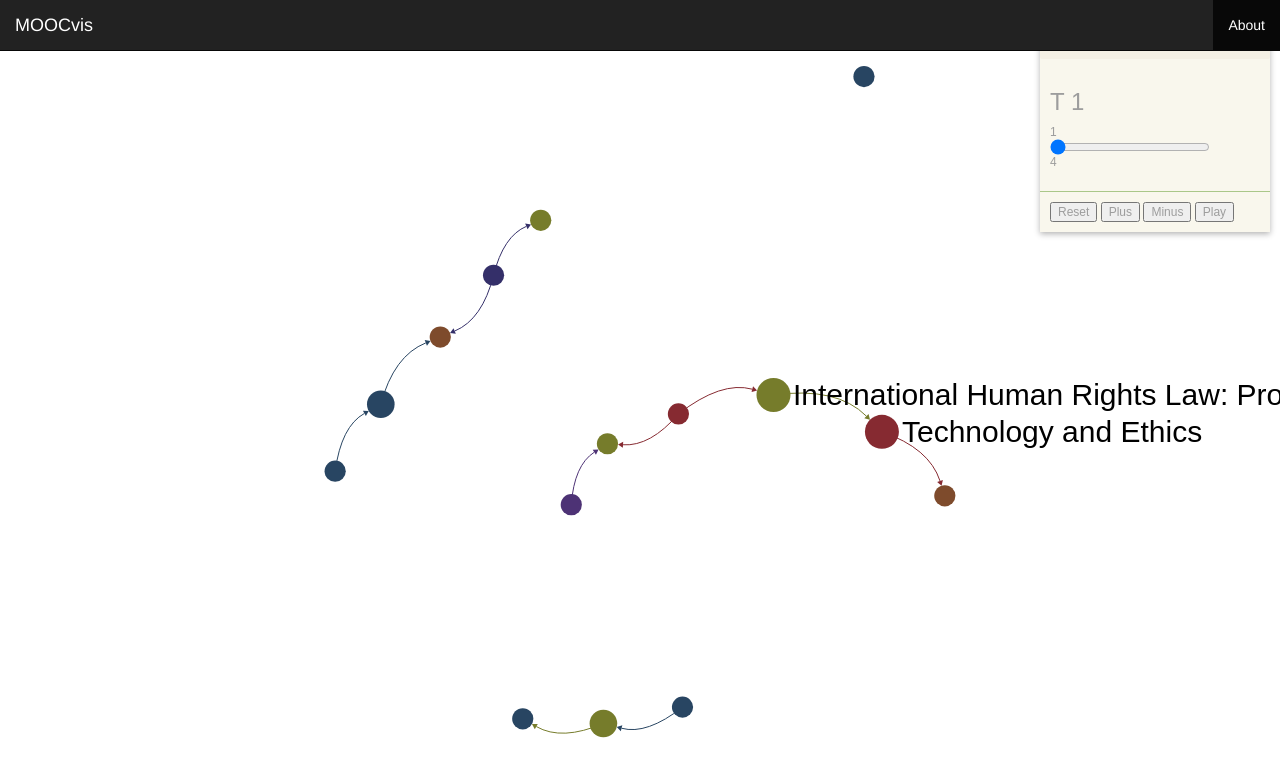
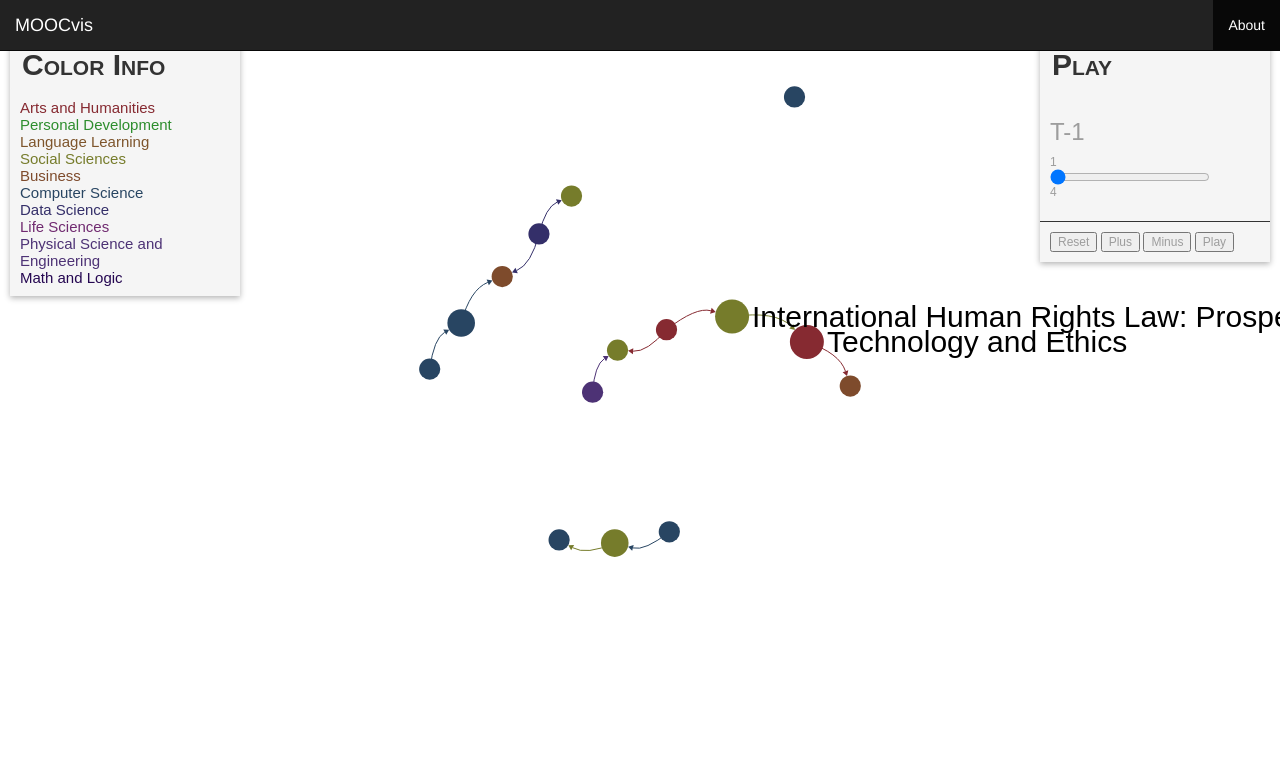
Before and after one commit to heungseok/MOOC_vis, a website with bundled scripts: page index.html in a window 1280 px wide. Built offline with nearby package versions, Linux system fonts and the light colour scheme; files whose address does not match are found by name.

Commit message:
setting with d3 parcoords

```diff
--- a/index.html
+++ b/index.html
@@ -92,13 +92,31 @@
     </nav>
 
     <div id="container">
+        <div id="basic-info-pane">
+            <h2 class="underline">Color Info</h2>
+            <div class="colorCode-info">
+                <span class="colorCode" style="color:#862a31">Arts and Humanities<br></span>
+                <span class="colorCode" style="color:#2d8d2d">Personal Development<br></span>
+                <span class="colorCode" style="color:#7e552c">Language Learning<br></span>
+                <span class="colorCode" style="color:#767c2b">Social Sciences<br></span>
+                <span class="colorCode" style="color:#7e4b2c">Business<br></span>
+                <span class="colorCode" style="color:#284562">Computer Science<br></span>
+                <span class="colorCode" style="color:#342f69">Data Science<br></span>
+                <span class="colorCode" style="color:#702a70">Life Sciences<br></span>
+                <span class="colorCode" style="color:#4d3275">Physical Science and Engineering<br></span>
+                <span class="colorCode" style="color:#250751">Math and Logic<br></span>
+
+            </div>
+
+        </div>
         <div id="graph-container"></div>
+        <div id="pc-container"></div>
 
         <div id="control-pane">
-            <h2 class="underline">filters</h2>
+            <h2 class="underline">Play</h2>
 
             <div>
-                <h3>T <span id="current_date">1</span></h3>
+                <h3>T-<span id="current_date">1</span></h3>
                 1 <input id="min-degree" type="range" min="1" max="4" value="0" step="1" onchange="showValue(this.value)" /> <span id="max-degree-value">4</span><br>
             </div>
             <span class="line"></span>
@@ -114,11 +132,6 @@
     </div>
 
     <script src="./js/main.js"></script>
-
-
-
-
-
 
     <!-- Modals -->
     <div id="aboutModal" class="modal">
--- /dev/null
+++ b/js/parallel_coordinates.js
@@ -0,0 +1,3 @@
+/**
+ * Created by heungseok2 on 2017-07-26.
+ */
--- a/style/style.css
+++ b/style/style.css
@@ -22,12 +22,8 @@ nav {
     font: 12px Arial;
     stroke-width: 2;
     position: absolute;
-    /*top: 10vh;*/
     z-index: 1;
     width: 100%;
-    /*overflow-y: scroll;*/
-    /*background-color:#101010;*/
-
 
 }
 
@@ -37,19 +33,39 @@ nav {
     left: 0;
     right: 0;
     width: 100%;
+    height: 70vh;
+    top: 5vh;
+
     /*height: 100%;*/
     position: absolute;
 }
 
 
 
+#basic-info-pane {
+    top: 5vh;
+    /*bottom: 10px;*/
+    left: 10px;
+    position: absolute;
+    width: 230px;
+    background-color: #f5f5f5;
+    color: #333;
+    box-shadow: 0 2px 6px rgba(0,0,0,0.3);
+    z-index: 10000;
+}
+#basic-info-pane> div.colorCode-info {
+    margin: 10px;
+    overflow-x: auto;
+    font-size: 15px;
+}
+
 #control-pane {
-    top: 10px;
+    top: 5vh;
     /*bottom: 10px;*/
     right: 10px;
     position: absolute;
     width: 230px;
-    background-color: rgb(249, 247, 237);
+    background-color: #f5f5f5;
     box-shadow: 0 2px 6px rgba(0,0,0,0.3);
 }
 #control-pane > div {
@@ -62,19 +78,18 @@ nav {
     width: 100%;
     margin: 0;
     padding: 12px 0 0 0;
-    border-bottom: 1px solid #aac789;
+    border-bottom: 1px solid #333;
     background: transparent;
 }
 h2, h3, h4 {
     padding: 0;
     font-variant: small-caps;
 }
-.green {
-    color: #437356;
-}
+
+
 h2.underline {
-    color: #437356;
-    background: #f4f0e4;
+    color: #333;
+    background: #f5f5f5;
     margin: 0;
     border-radius: 2px;
     padding: 8px 12px;
```
